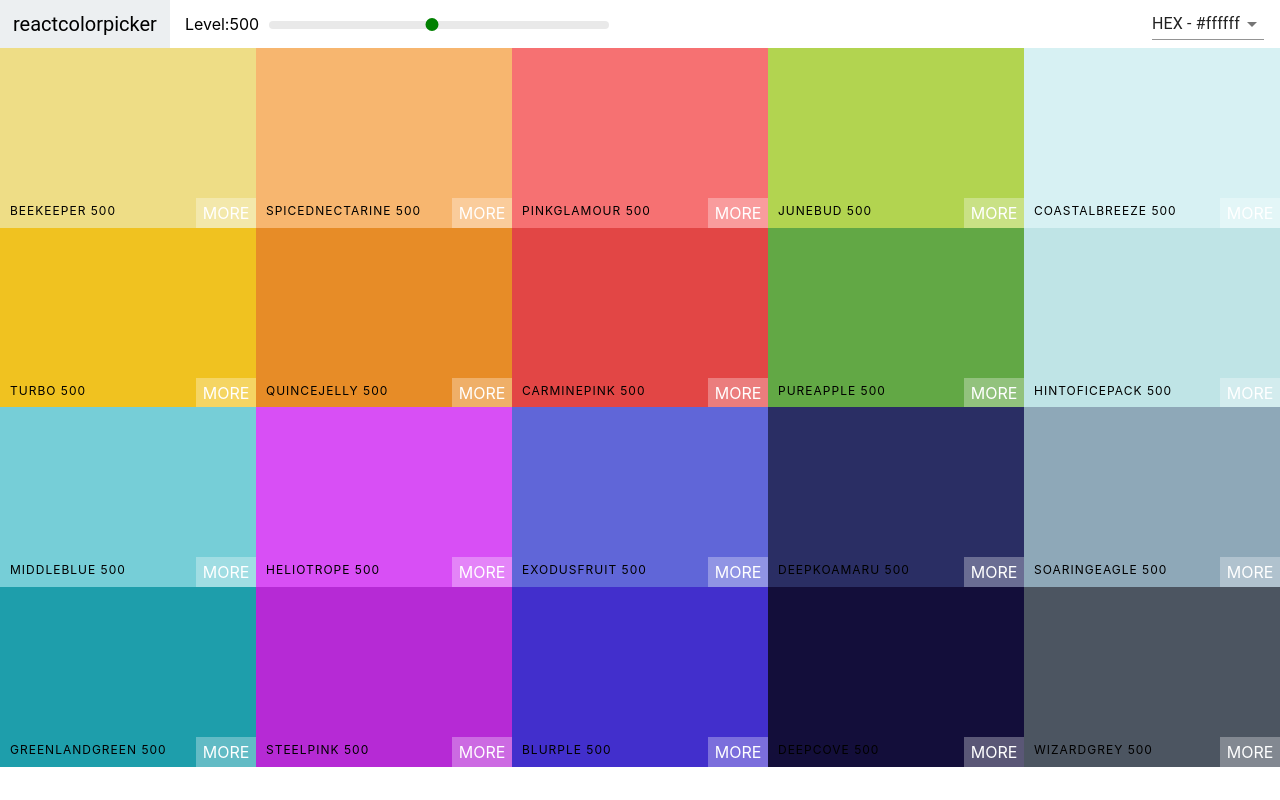
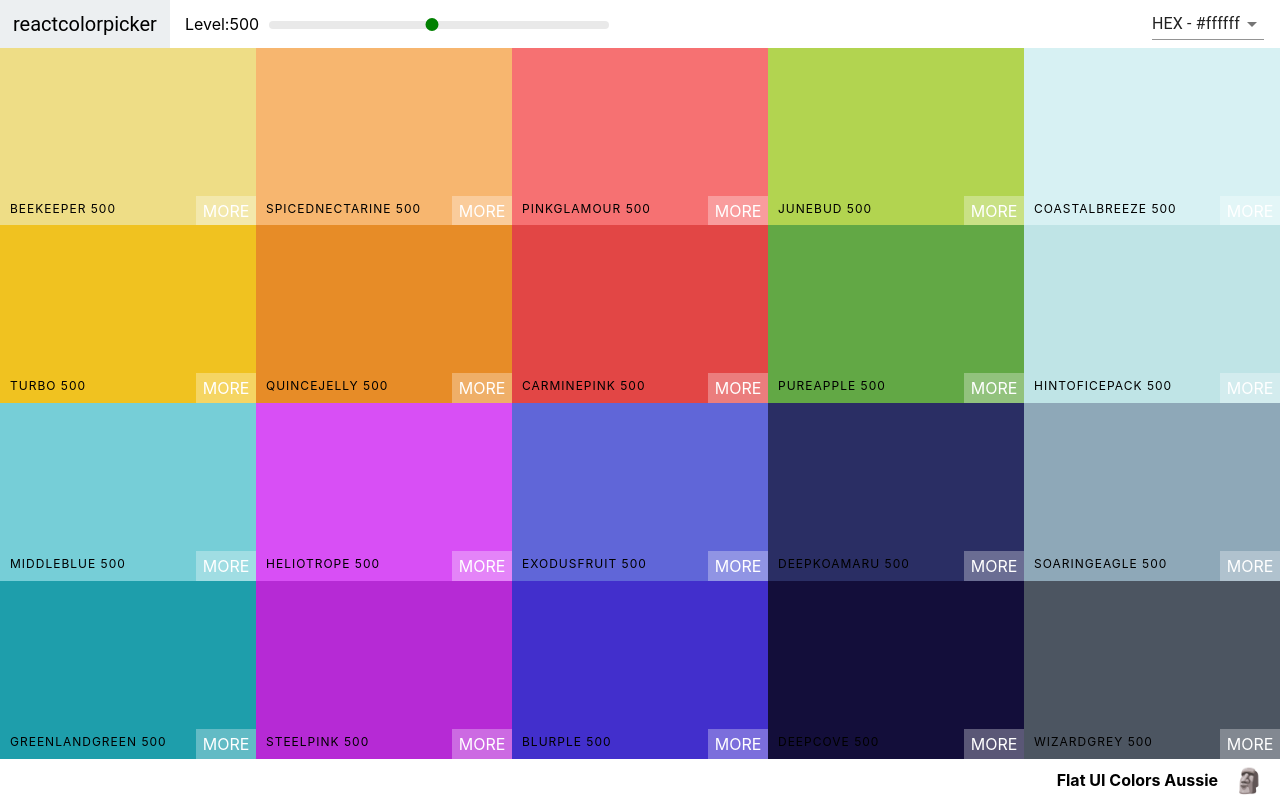
Before and after one commit to agrawalsrijan/ColorApp-React, a React (Create React App) app: page / in a window 1280 px wide. Built offline with nearby package versions, Linux system fonts and the light colour scheme.

Commit message:
Add Pallete footer

```diff
--- a/src/Pallete.css
+++ b/src/Pallete.css
@@ -1,6 +1,20 @@
 .Pallete{
   height: 100vh;
+  display: flex;
+  flex-direction: column;
 }
 .Pallete-colors{
   height: 90%;
 }
+.Pallete-footer{
+  background-color: white;
+  height: 5vh;
+  display: flex;
+  justify-content: flex-end;
+  align-items: center;
+  font-weight: bold;
+}
+.emoji{
+  font-size: 1.5rem;
+  margin: 0 1rem;
+}
--- a/src/Pallete.js
+++ b/src/Pallete.js
@@ -22,10 +22,10 @@
 
 // components render-
   render(){
-    const {colors} = this.props.pallete;
+    const {colors,palleteName,emoji} = this.props.pallete;
     const {level,format} = this.state;
     const colorBoxes = colors[level].map(color=>(
-      <ColorBox background={color[format]} name={color.name}/>
+      <ColorBox background={color[format]} name={color.name} key={color.id}/>
     ));
     return(
       <div className="Pallete">
@@ -34,13 +34,14 @@
           changeLevel={this.changeLevel}
           handleChange={this.changeFormat}
         />
-
-        {/* navbar goes here */}
         <div className="Pallete-colors">
           {/*bunch of color boxes*/}
           {colorBoxes}
         </div>
-        {/*footer eventually*/}
+        <footer className="Pallete-footer">
+          {palleteName}
+          <span className="emoji">{emoji}</span>
+        </footer>
 
       </div>
 
--- a/src/seedColors.js
+++ b/src/seedColors.js
@@ -28,7 +28,7 @@
   {
     paletteName: "Flat UI Colors v1",
     id: "flat-ui-colors-v1",
-    emoji: "🤙",
+    emoji: "💅",
     colors: [
       { name: "Turquoise", color: "#1abc9c" },
       { name: "Emerald", color: "#2ecc71" },
@@ -55,7 +55,7 @@
   {
     paletteName: "Flat UI Colors Dutch",
     id: "flat-ui-colors-dutch",
-    emoji: "🇳🇱",
+    emoji: "🎷",
     colors: [
       { name: "Sunflower", color: "#FFC312" },
       { name: "Energos", color: "#C4E538" },
@@ -82,7 +82,7 @@
   {
     paletteName: "Flat UI Colors American",
     id: "flat-ui-colors-american",
-    emoji: "🇺🇸",
+    emoji: "🍔",
     colors: [
       { name: "LightGreenishBlue", color: "#55efc4" },
       { name: "FadedPoster", color: "#81ecec" },
@@ -109,7 +109,7 @@
   {
     paletteName: "Flat UI Colors Aussie",
     id: "flat-ui-colors-aussie",
-    emoji: "🇦🇺",
+    emoji: "🗿",
     colors: [
       { name: "Beekeeper", color: "#f6e58d" },
       { name: "SpicedNectarine", color: "#ffbe76" },
@@ -136,7 +136,7 @@
   {
     paletteName: "Flat UI Colors British",
     id: "flat-ui-colors-british",
-    emoji: "🇬🇧",
+    emoji: "🏰",
     colors: [
       { name: "ProtossPylon", color: "#00a8ff" },
       { name: "Periwinkle", color: "#9c88ff" },
@@ -163,7 +163,7 @@
   {
     paletteName: "Flat UI Colors Spanish",
     id: "flat-ui-colors-spanish",
-    emoji: "🇪🇸",
+    emoji: "🏮",
     colors: [
       { name: "JacksonsPurple", color: "#40407a" },
       { name: "C64Purple", color: "#706fd3" },
@@ -190,7 +190,7 @@
   {
     paletteName: "Flat UI Colors Indian",
     id: "flat-ui-colors-indian",
-    emoji: "🇮🇳",
+    emoji: "🚀",
     colors: [
       { name: "OrchidOrange", color: "#FEA47F" },
       { name: "SpiroDiscoBall", color: "#25CCF7" },
@@ -217,7 +217,7 @@
   {
     paletteName: "Flat UI Colors French",
     id: "flat-ui-colors-french",
-    emoji: "🇫🇷",
+    emoji: "⛺",
     colors: [
       { name: "FlatFlesh", color: "#fad390" },
       { name: "MelonMelody", color: "#f8c291" },
```
